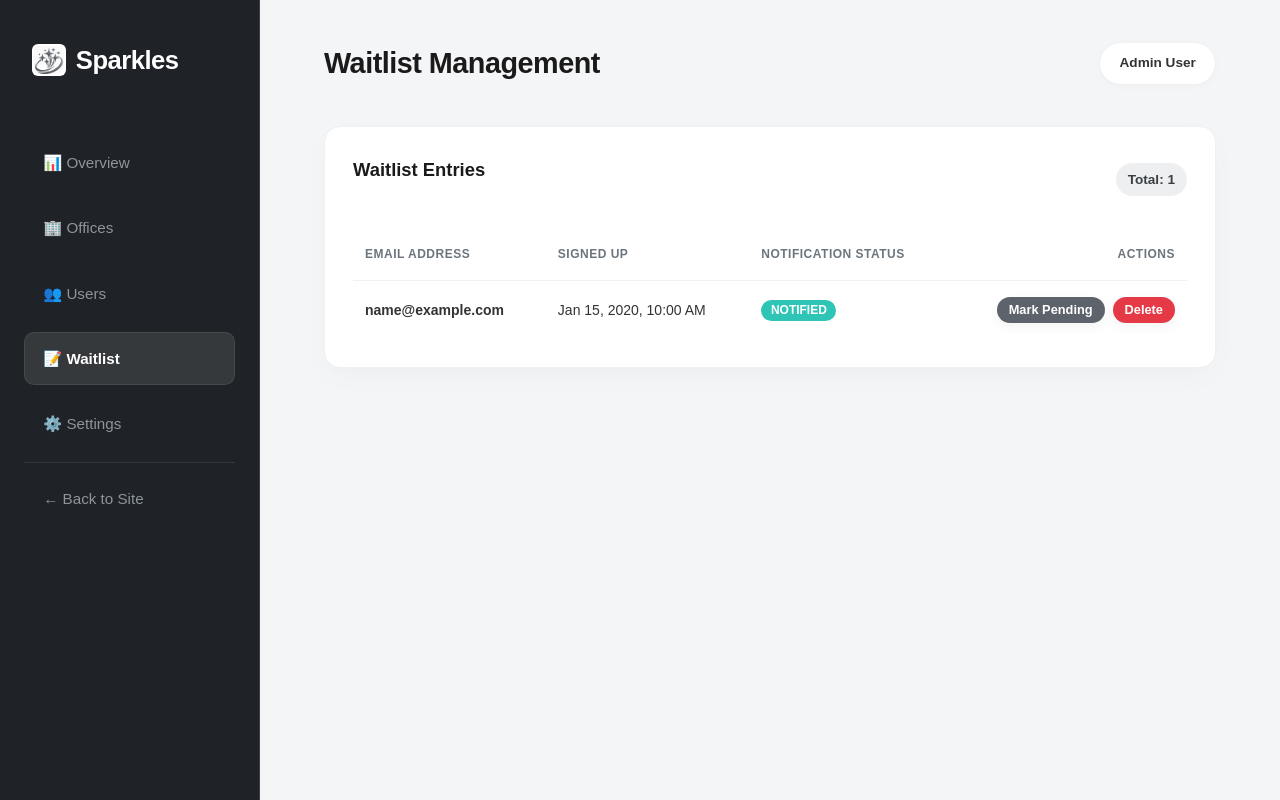
After one commit to DamaMichaelYohanna/sparkles, a Django app: page /dashboard/waitlist/ in a window 1280 px wide. The commit adds this page. Run offline with Django 4.2, Linux system fonts and the light colour scheme; a user stored in the database is signed in; tables that the repository leaves empty hold one stand-in row (values such as "Sample post").

Commit message:
Implement Waitlist management dashboard: toggle notified status, delete entries, and register sidebar navigation menu item

```diff
--- a/laundry_backend/landing/templates/landing/dashboard_base.html
+++ b/laundry_backend/landing/templates/landing/dashboard_base.html
@@ -21,6 +21,7 @@
                 <a href="{% url 'dashboard' %}" class="{% if request.resolver_match.url_name == 'dashboard' %}active{% endif %}">📊 Overview</a>
                 <a href="{% url 'offices_list' %}" class="{% if request.resolver_match.url_name == 'offices_list' %}active{% endif %}">🏢 Offices</a>
                 <a href="{% url 'users_list' %}" class="{% if request.resolver_match.url_name == 'users_list' %}active{% endif %}">👥 Users</a>
+                <a href="{% url 'waitlist_dashboard' %}" class="{% if request.resolver_match.url_name == 'waitlist_dashboard' %}active{% endif %}">📝 Waitlist</a>
                 <a href="{% url 'settings_view' %}" class="{% if request.resolver_match.url_name == 'settings_view' %}active{% endif %}">⚙️ Settings</a>
                 <a href="/" class="back-home">← Back to Site</a>
             </nav>
--- /dev/null
+++ b/laundry_backend/landing/templates/landing/waitlist.html
@@ -0,0 +1,63 @@
+{% extends 'landing/dashboard_base.html' %}
+
+{% block title %}Sparkles Global Dashboard - Waitlist{% endblock %}
+{% block header_title %}Waitlist Management{% endblock %}
+
+{% block content %}
+<section class="charts-section" style="grid-template-columns: 1fr;">
+    <div class="recent-orders-container">
+        <div style="display: flex; justify-content: space-between; align-items: center; margin-bottom: 1.5rem;">
+            <h3>Waitlist Entries</h3>
+            <span style="background: rgba(92, 99, 106, 0.1); color: var(--primary-dark); padding: 0.35rem 0.75rem; border-radius: 20px; font-size: 0.85rem; font-weight: 600;">
+                Total: {{ waitlist|length }}
+            </span>
+        </div>
+
+        <table class="dashboard-table">
+            <thead>
+                <tr>
+                    <th>Email Address</th>
+                    <th>Signed Up</th>
+                    <th>Notification Status</th>
+                    <th style="text-align: right;">Actions</th>
+                </tr>
+            </thead>
+            <tbody>
+                {% for entry in waitlist %}
+                <tr>
+                    <td style="font-weight: 600;">{{ entry.email }}</td>
+                    <td>{{ entry.created_at|date:"M d, Y, h:i A" }}</td>
+                    <td>
+                        {% if entry.is_notified %}
+                            <span style="background: #2ec4b6; color: white; padding: 0.2rem 0.6rem; border-radius: 12px; font-size: 0.75rem; font-weight: 600; text-transform: uppercase;">Notified</span>
+                        {% else %}
+                            <span style="background: #ff9f1c; color: white; padding: 0.2rem 0.6rem; border-radius: 12px; font-size: 0.75rem; font-weight: 600; text-transform: uppercase;">Pending</span>
+                        {% endif %}
+                    </td>
+                    <td style="text-align: right;">
+                        <div style="display: inline-flex; gap: 0.5rem; justify-content: flex-end;">
+                            <form action="{% url 'toggle_waitlist' entry.id %}" method="post" style="display: inline;">
+                                {% csrf_token %}
+                                <button type="submit" class="btn-api" style="padding: 0.35rem 0.75rem; border: none; font-size: 0.8rem; cursor: pointer; background: var(--primary);">
+                                    {% if entry.is_notified %}Mark Pending{% else %}Mark Notified{% endif %}
+                                </button>
+                            </form>
+                            <form action="{% url 'delete_waitlist' entry.id %}" method="post" style="display: inline;" onsubmit="return confirm('Are you sure you want to delete {{ entry.email }} from the waitlist?');">
+                                {% csrf_token %}
+                                <button type="submit" class="btn-api" style="padding: 0.35rem 0.75rem; border: none; font-size: 0.8rem; cursor: pointer; background: #e63946; color: white;">
+                                    Delete
+                                </button>
+                            </form>
+                        </div>
+                    </td>
+                </tr>
+                {% empty %}
+                <tr>
+                    <td colspan="4">No waitlist signups found.</td>
+                </tr>
+                {% endfor %}
+            </tbody>
+        </table>
+    </div>
+</section>
+{% endblock %}
--- a/laundry_backend/landing/urls.py
+++ b/laundry_backend/landing/urls.py
@@ -7,5 +7,8 @@ urlpatterns = [
     path('dashboard/offices/', views.offices_list, name='offices_list'),
     path('dashboard/users/', views.users_list, name='users_list'),
     path('dashboard/settings/', views.settings_view, name='settings_view'),
+    path('dashboard/waitlist/', views.waitlist_dashboard, name='waitlist_dashboard'),
+    path('dashboard/waitlist/<uuid:pk>/toggle/', views.toggle_waitlist_notified, name='toggle_waitlist'),
+    path('dashboard/waitlist/<uuid:pk>/delete/', views.delete_waitlist_entry, name='delete_waitlist'),
     path('join-waitlist/', views.JoinWaitlistView.as_view(), name='api-waitlist'),
 ]
--- a/laundry_backend/landing/views.py
+++ b/laundry_backend/landing/views.py
@@ -1,4 +1,4 @@
-from django.shortcuts import render
+from django.shortcuts import render, get_object_or_404, redirect
 from django.contrib.auth.decorators import user_passes_test
 from django.db.models import Sum, Count
 from offices.models import LaundryOffice, User
@@ -77,3 +77,24 @@ class JoinWaitlistView(APIView):
             }, status=201)
         except Exception as e:
             return Response({"error": f"Failed to join waitlist: {str(e)}"}, status=500)
+
+@user_passes_test(lambda u: u.is_superuser or u.is_staff)
+def waitlist_dashboard(request):
+    waitlist = WaitlistEntry.objects.all().order_by('-created_at')
+    context = {'waitlist': waitlist}
+    return render(request, 'landing/waitlist.html', context)
+
+@user_passes_test(lambda u: u.is_superuser or u.is_staff)
+def toggle_waitlist_notified(request, pk):
+    if request.method == 'POST':
+        entry = get_object_or_404(WaitlistEntry, pk=pk)
+        entry.is_notified = not entry.is_notified
+        entry.save()
+    return redirect('waitlist_dashboard')
+
+@user_passes_test(lambda u: u.is_superuser or u.is_staff)
+def delete_waitlist_entry(request, pk):
+    if request.method == 'POST':
+        entry = get_object_or_404(WaitlistEntry, pk=pk)
+        entry.delete()
+    return redirect('waitlist_dashboard')
```
